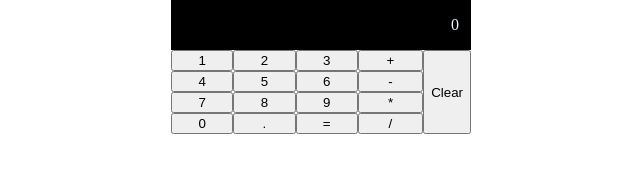
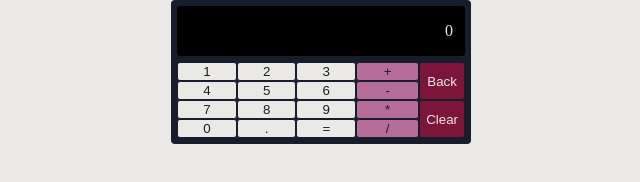
Before and after one commit to ahhhhhh-its-jakob/odin-calculator, a plain HTML site: page index.html in a window 1280 px wide. Shown: the whole page, without its empty margins (319-959 px from the left). Drawn offline with Linux system fonts and the light colour scheme.

Commit message:
add some extra credit features

```diff
--- a/calculator.js
+++ b/calculator.js
@@ -12,10 +12,23 @@ calculator.addEventListener("click", handleClick);
 function handleClick(event){
     let input = event.target.innerText;
     let isOperator = operators.includes(input);
-    console.log(firstNumber, secondNumber, operator);
 
     if(prevInput == '=' && !isOperator){
         clear();
+    }
+
+    if(input === 'Back'){
+        if(operator === ''){
+            firstNumber = firstNumber.slice(0, firstNumber.length - 1);
+            changeDisplay(firstNumber);
+            return;
+        }
+
+        if(operator != ''){
+            secondNumber = secondNumber.slice(0, secondNumber.length - 1);
+            changeDisplay(secondNumber);
+            return;
+        }
     }
 
     if(input === 'Clear'){
@@ -24,12 +37,20 @@ function handleClick(event){
     }
 
     if(!isOperator && operator === ''){
-        firstNumber += input;
+        if(firstNumber.includes('.') && input === '.'){
+            return;
+        } else {
+            firstNumber += input;
+        }
         changeDisplay(firstNumber);
     }
 
     if(!isOperator && operator != ''){
-        secondNumber += input;
+        if(secondNumber.includes('.') && input === '.'){
+            return;
+        } else {
+            secondNumber += input;
+        }
         changeDisplay(secondNumber);
     }
 
@@ -41,7 +62,6 @@ function handleClick(event){
             }
 
             if(secondNumber != ''){
-                console.log(firstNumber, secondNumber, operator);
                 operate(firstNumber, secondNumber, operator);
                 operator = input;
             }
@@ -58,12 +78,12 @@ function handleClick(event){
         }
 
         if(input === '='){
-            console.log(firstNumber, secondNumber, operator);
             operate(firstNumber, secondNumber, operator);
         }
     }
 
     prevInput = input;
+    console.log(firstNumber, secondNumber, operator);
 }
 
 function changeDisplay(value){
--- a/index.html
+++ b/index.html
@@ -31,7 +31,10 @@
                 <button class="btn operator"> * </button>
                 <button class="btn operator"> / </button>
             </div>
-            <button class="btn clear"> Clear </button>
+            <div class="actions">
+                <button class="btn backspace"> Back </button>
+                <button class="btn clear"> Clear </button>
+            </div>
         </div>
     </div>
 </body>
--- a/styles.css
+++ b/styles.css
@@ -6,19 +6,25 @@
 body{
     display: flex;
     justify-content: center;
+    background-color: #EBE9E6;
 }
 
 .calculator{
     display: flex;
     flex-direction: column;
     max-width: 300px;
+    border: 6px solid #181D2C;
+    background-color: #181D2C;
+    border-radius: 4px;
 }
 
 .display{
     text-align: end;
-    color:aliceblue;
+    color: #EBE9E6;
     background-color: black;
     padding: 16px 12px;
+    border-radius: 3px;
+    margin-bottom: 6px;
 }
 
 .button-container{
@@ -32,14 +38,40 @@ body{
     justify-content: space-between;
 }
 
+.actions{
+    display: flex;
+    flex-direction: column;
+    flex-grow: 2;
+}
+
 .operators{
     flex-grow: 2;
 }
 
 .number{
     width: 33.33%;
+    background-color: #EBE9E6;
 }
 
 .operator{
     width: 100%;
+    background-color: #B66D99;
 }
+
+.btn{
+    color: #181D2C;
+    border: 1px solid #181D2C;
+    border-radius: 3px;
+}
+
+.backspace{
+    height: 50%;
+    background-color: #7D153B;
+    color:#EBE9E6;
+}
+
+.clear{
+    height: 50%;
+    background-color: #7D153B;
+    color:#EBE9E6;
+}
```
